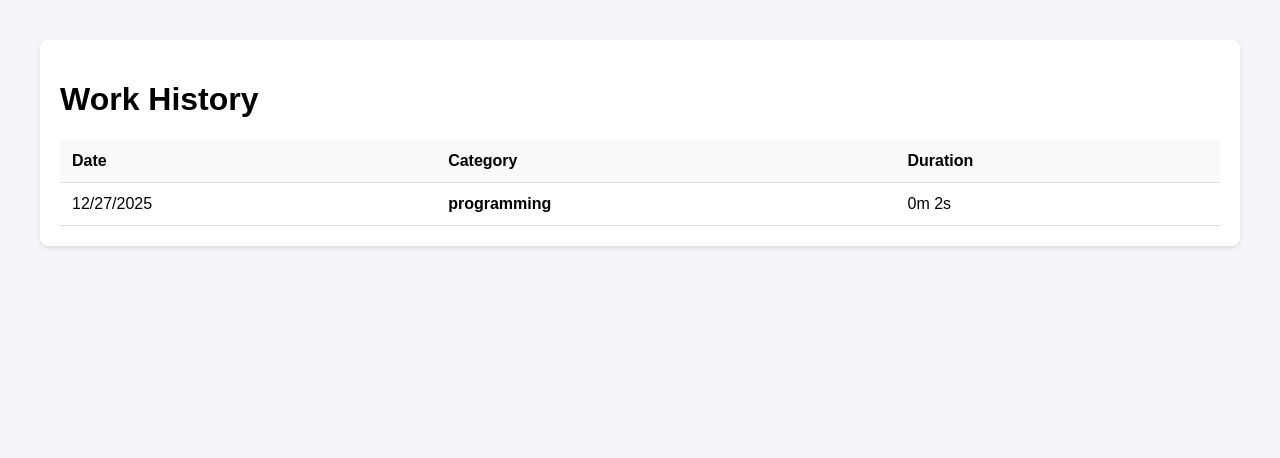
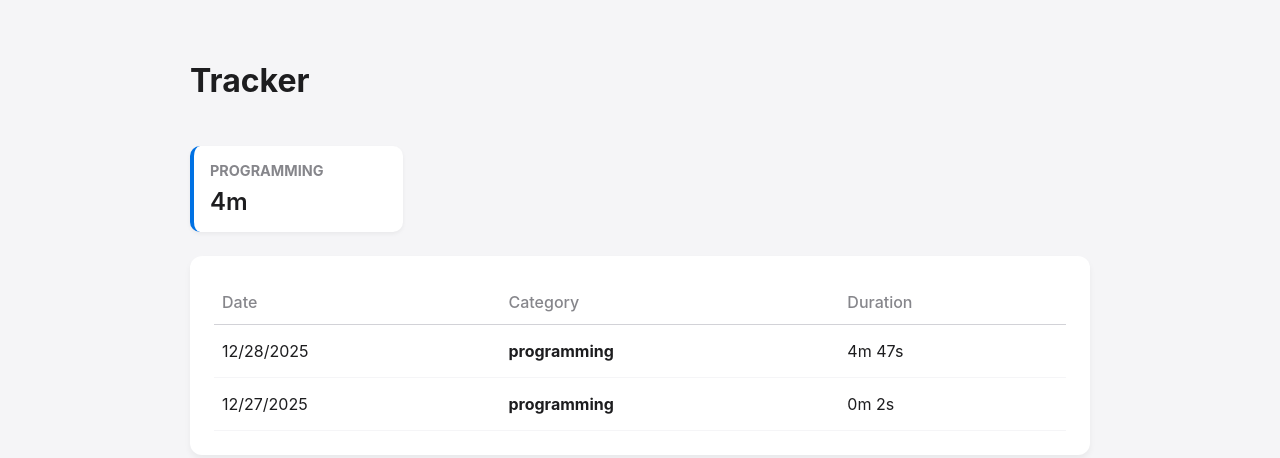
Before and after one commit to jackmford/tracker, a plain HTML site: page index.html in a window 1280 px wide. Drawn offline with Linux system fonts and the light colour scheme.

Commit message:
reorg logic into separate files

```diff
--- /dev/null
+++ b/app.js
@@ -0,0 +1,58 @@
+async function loadDashboard() {
+    try {
+        const response = await fetch('/history.json');
+        if (!response.ok) throw new Error("No data found");
+
+        const data = await response.json();
+        const sessions = Array.isArray(data) ? data : [data];
+
+        updateSummary(sessions);
+        updateTable(sessions);
+    } catch (err) {
+        console.error(err);
+        document.getElementById('summary').innerHTML = `<p>Ready to start tracking!</p>`;
+    }
+}
+
+function updateSummary(sessions) {
+    const totals = {};
+    sessions.forEach(s => {
+        totals[s.category] = (totals[s.category] || 0) + s.duration;
+    });
+
+    const summaryDiv = document.getElementById('summary');
+    summaryDiv.innerHTML = '';
+
+    for (const [cat, dur] of Object.entries(totals)) {
+        const mins = Math.floor(dur / 1e9 / 60);
+        const card = document.createElement('div');
+        card.className = 'stat-card';
+        card.innerHTML = `
+            <h3>${cat}</h3>
+            <p>${mins}m</p>
+        `;
+        summaryDiv.appendChild(card);
+    }
+}
+
+function updateTable(sessions) {
+    const tbody = document.querySelector('#historyTable tbody');
+    tbody.innerHTML = '';
+
+    sessions.slice().reverse().forEach(s => {
+        const date = new Date(s.start_time).toLocaleDateString();
+        const mins = Math.floor(s.duration / 1e9 / 60);
+        const secs = Math.floor((s.duration / 1e9) % 60);
+
+        const row = `
+            <tr>
+                <td>${date}</td>
+                <td><strong>${s.category}</strong></td>
+                <td>${mins}m ${secs}s</td>
+            </tr>
+        `;
+        tbody.insertAdjacentHTML('beforeend', row);
+    });
+}
+
+loadDashboard();
--- a/history.json
+++ b/history.json
@@ -4,5 +4,11 @@
   "start_time": "2025-12-27T12:43:17.220519-06:00",
   "end_time": "2025-12-27T12:43:20.151793-06:00",
   "duration": 2931274000
+ },
+ {
+  "category": "programming",
+  "start_time": "2025-12-28T11:39:56.405217-06:00",
+  "end_time": "2025-12-28T11:44:44.075491-06:00",
+  "duration": 287670274000
  }
 ]
--- a/index.html
+++ b/index.html
@@ -1,19 +1,18 @@
 <!DOCTYPE html>
-<html>
+<html lang="en">
   <head>
-    <title>Time Tracker Dashboard</title>
-    <style>
-        body { font-family: sans-serif; margin: 40px; background: #f4f4f9; }
-        .card { background: white; padding: 20px; border-radius: 8px; box-shadow: 0 2px 4px rgba(0,0,0,0.1); }
-        table { width: 100%; border-collapse: collapse; margin-top: 20px; }
-        th, td { text-align: left; padding: 12px; border-bottom: 1px solid #ddd; }
-        th { background-color: #f8f9fa; }
-    </style>
+    <meta charset="UTF-8">
+    <title>Time Tracker</title>
+    <link rel="stylesheet" href="style.css">
   </head>
   <body>
+    <div class="container">
+      <h1>Tracker</h1>
+
+      <div id="summary" class="summary-grid">
+      </div>
+
       <div class="card">
-        <h1>Work History</h1>
-        <div id="stats"></div>
         <table id="historyTable">
           <thead>
             <tr>
@@ -22,61 +21,11 @@
               <th>Duration</th>
             </tr>
           </thead>
-            <tbody></tbody>
+          <tbody>
+          </tbody>
         </table>
       </div>
-
-    <script>
-    async function loadDashboard() {
-        try {
-            console.log("Fetching history...");
-            const response = await fetch('/history.json');
-
-            if (!response.ok) {
-                throw new Error("Could not find history.json");
-            }
-
-            const data = await response.json();
-            console.log("Data received:", data);
-
-            const tbody = document.querySelector('#historyTable tbody');
-            const statsDiv = document.querySelector('#stats');
-
-            // Handle the case where the file is empty or not an array
-            if (!Array.isArray(data) || data.length === 0) {
-                tbody.innerHTML = '<tr><td colspan="3">No sessions recorded yet. Start tracking!</td></tr>';
-                return;
-            }
-
-            // Clear existing content
-            tbody.innerHTML = '';
-
-            // Render the rows
-            data.slice().reverse().forEach(session => {
-                const row = document.createElement('tr');
-                const date = new Date(session.start_time).toLocaleDateString();
-
-                // Duration logic
-                const totalSeconds = Math.floor(session.duration / 1000000000);
-                const mins = Math.floor(totalSeconds / 60);
-                const secs = totalSeconds % 60;
-
-                row.innerHTML = `
-                    <td>${date}</td>
-                    <td><strong>${session.category}</strong></td>
-                    <td>${mins}m ${secs}s</td>
-                `;
-                tbody.appendChild(row);
-            });
-
-        } catch (err) {
-            console.error("Dashboard Error:", err);
-            document.querySelector('#stats').innerHTML = `<p style="color: red;">Error: ${err.message}</p>`;
-        }
-    }
-
-    // Run the function when the page loads
-    loadDashboard();
-    </script>
+    </div>
+    <script src="app.js"></script>
   </body>
 </html>
--- /dev/null
+++ b/style.css
@@ -0,0 +1,67 @@
+body {
+    font-family: -apple-system, BlinkMacSystemFont, "Segoe UI", Roboto, Helvetica, Arial, sans-serif;
+    margin: 40px auto;
+    max-width: 900px;
+    background-color: #f5f5f7;
+    color: #1d1d1f;
+}
+
+.container {
+    display: flex;
+    flex-direction: column;
+    gap: 24px;
+}
+
+.card {
+    background: white;
+    padding: 24px;
+    border-radius: 12px;
+    box-shadow: 0 4px 6px rgba(0,0,0,0.05);
+}
+
+/* Summary Grid */
+.summary-grid {
+    display: grid;
+    grid-template-columns: repeat(auto-fill, minmax(200px, 1fr));
+    gap: 16px;
+}
+
+.stat-card {
+    background: #fff;
+    padding: 16px;
+    border-radius: 10px;
+    border-left: 4px solid #0071e3;
+    box-shadow: 0 2px 4px rgba(0,0,0,0.05);
+}
+
+.stat-card h3 {
+    margin: 0;
+    font-size: 0.9rem;
+    color: #86868b;
+    text-transform: uppercase;
+}
+
+.stat-card p {
+    margin: 8px 0 0;
+    font-size: 1.5rem;
+    font-weight: 600;
+}
+
+/* Table Styles */
+table {
+    width: 100%;
+    border-collapse: collapse;
+}
+
+th {
+    text-align: left;
+    color: #86868b;
+    font-weight: 500;
+    padding: 12px 8px;
+    border-bottom: 1px solid #d2d2d7;
+}
+
+td {
+    padding: 16px 8px;
+    border-bottom: 1px solid #f5f5f7;
+}
```
Lines whose indentation alone changed are shown as unchanged.
